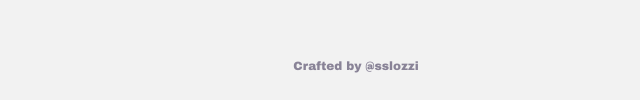
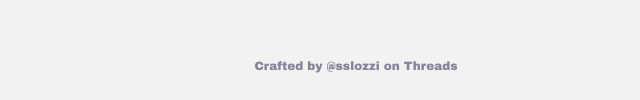
Before and after one commit to team-LUVITY/Fanchant, a plain HTML site: page index.html in a window 1280 px wide. Shown: the part 3235-3335 px from the top of the page, 284-924 px from the left. Drawn offline with Linux system fonts and the light colour scheme; a web font is replaced by a local one.

Commit message:
Update index.html

```diff
--- a/index.html
+++ b/index.html
@@ -628,7 +628,7 @@ html {
   </main>
 
   <footer>
-    Crafted by @sslozzi
+    Crafted by @sslozzi on Threads
   </footer>
 
   <script>
```
